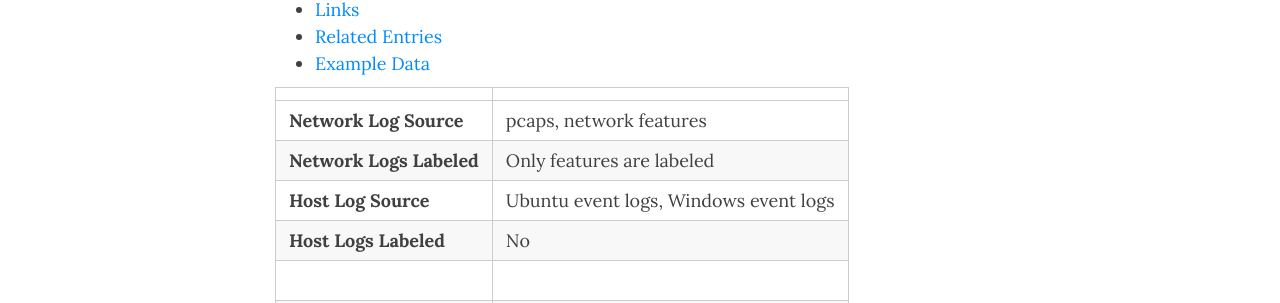
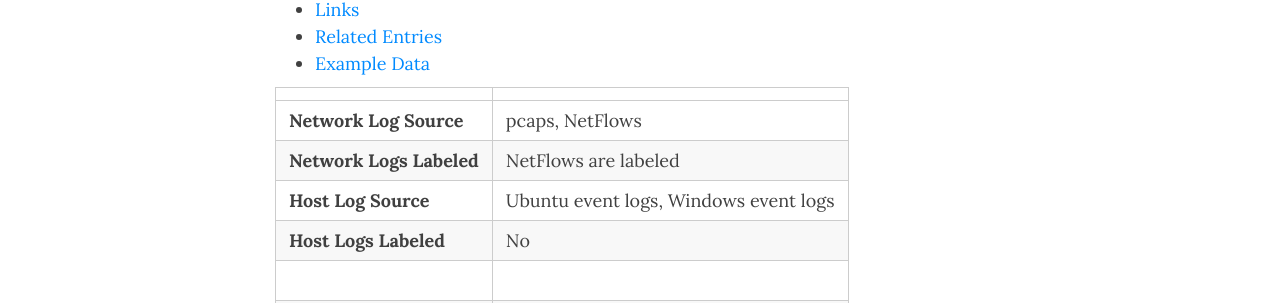
Before and after one commit to fkie-cad/COMIDDS, a Jekyll site: the page built from content/datasets/cse_cic_ids2018.md, in a window 1280 px wide and 900 px high. Shown: the part 389-692 px from the top of the window. Built offline with Jekyll 4.4.1, drawn with Linux system fonts in a browser that asks for light colours; nearby versions of some CDN libraries; comment, search, counter and statistics services are not loaded.

Commit message:
Update log data description

```diff
--- a/content/datasets/cse_cic_ids2018.md
+++ b/content/datasets/cse_cic_ids2018.md
@@ -13,8 +13,8 @@ title: CSE-CIC-IDS2018
 
 | <!-- -->                 | <!-- -->                                                                                                 |
 |--------------------------|----------------------------------------------------------------------------------------------------------|
-| **Network Log Source**   | pcaps, network features                                                                                  |
-| **Network Logs Labeled** | Only features are labeled                                                                                |
+| **Network Log Source**   | pcaps, NetFlows                                                                                          |
+| **Network Logs Labeled** | NetFlows are labeled                                                                                     |
 | **Host Log Source**      | Ubuntu event logs, Windows event logs                                                                    |
 | **Host Logs Labeled**    | No                                                                                                       |
 |                          |                                                                                                          |
```
